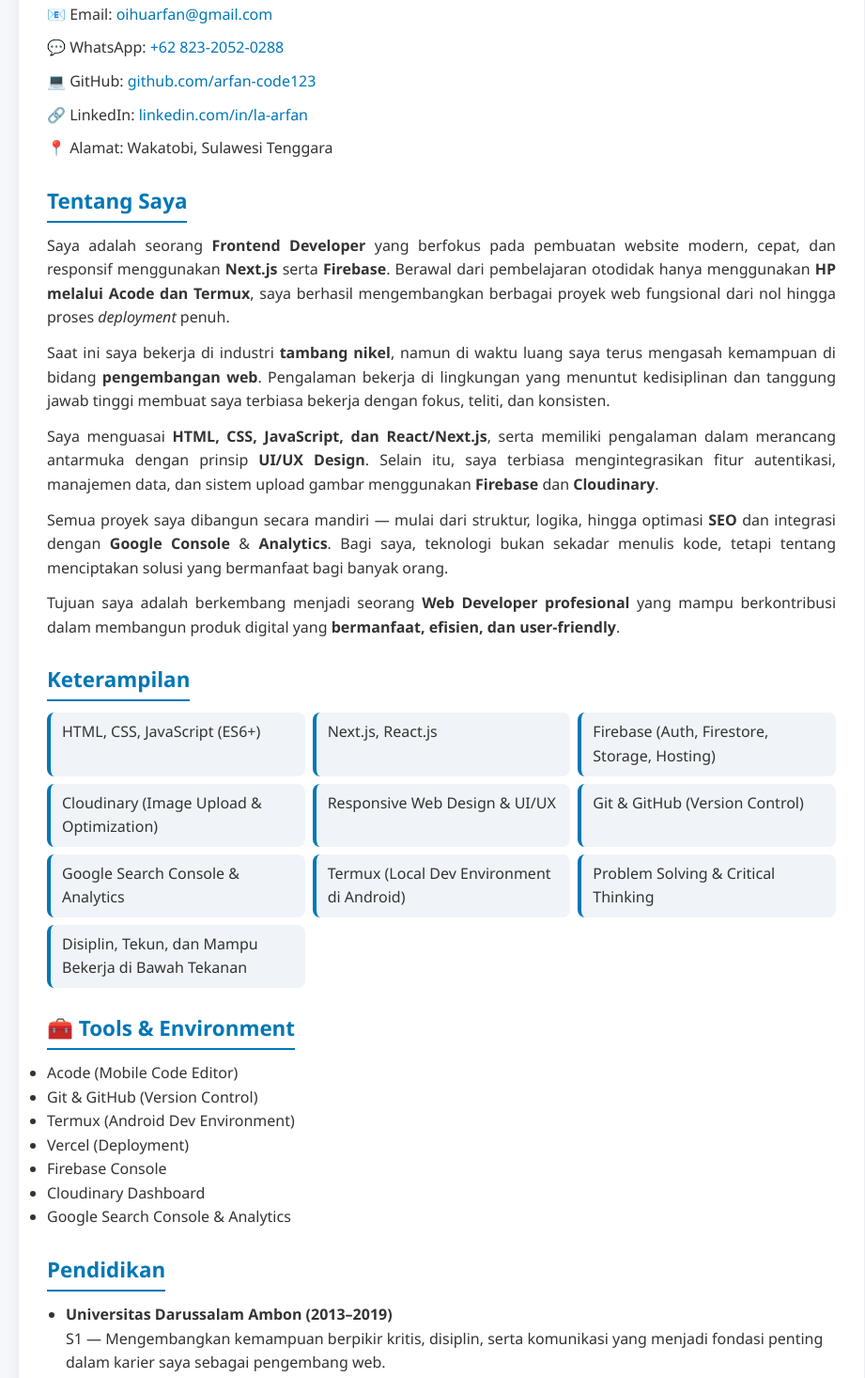
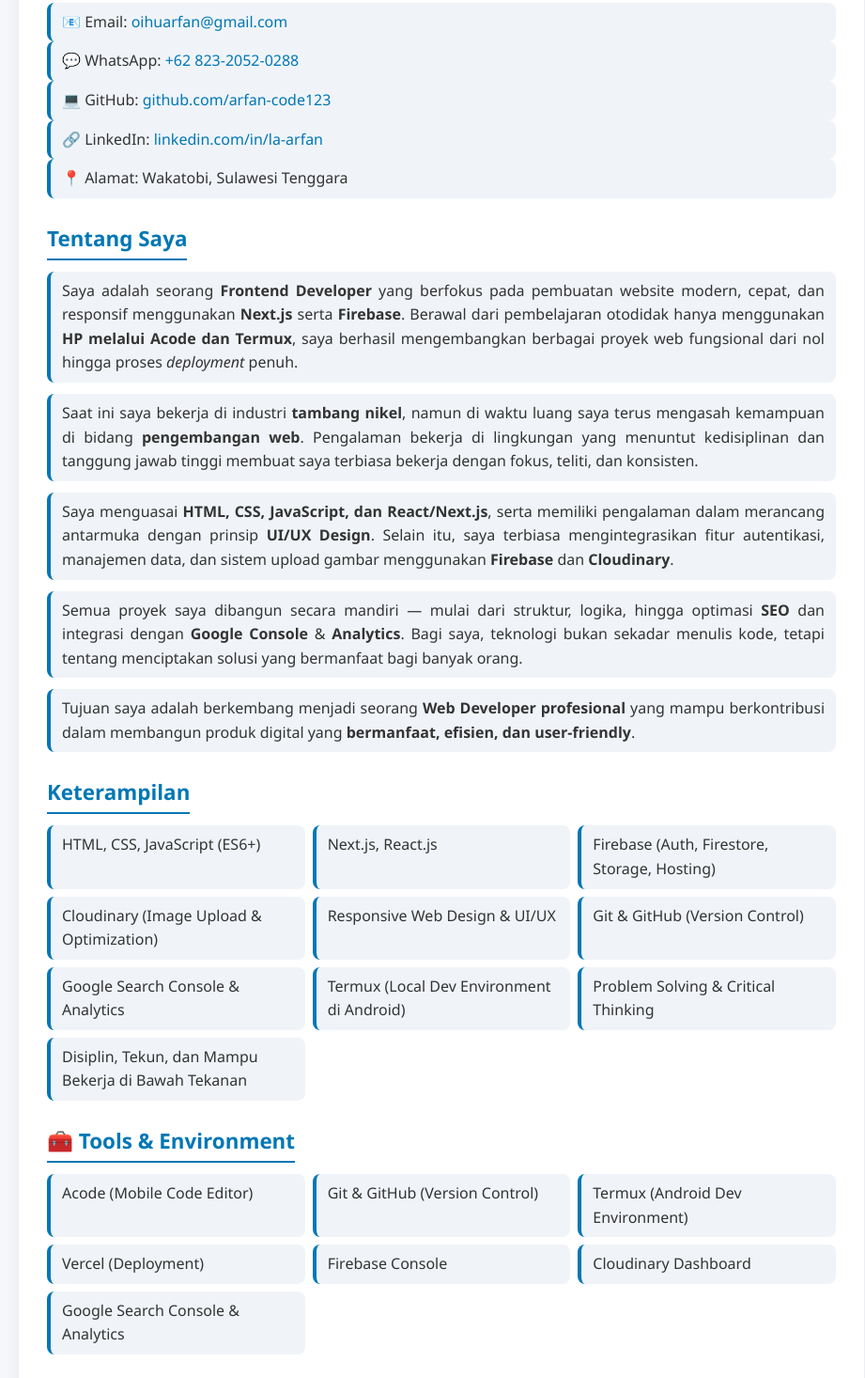
Before and after one commit to arfan-code123/cv-la-arfan, a plain HTML site: page index.html in a window 1280 px wide. Shown: the part 377-1843 px from the top of the page at 94% size, without its empty margins (170-1091 px from the left). Drawn offline with Linux system fonts and the light colour scheme.

Commit message:
Enhance styling for contact, about, tolls, education, and certificates

```diff
--- a/cv.css
+++ b/cv.css
@@ -69,7 +69,10 @@
 }
 
 .contact li {
-  margin-bottom: 10px;
+  background: #f0f4f8;
+  padding: 8px 12px;
+  border-radius: 8px;
+  border-left: 4px solid #0077b5;
 }
 
 .contact a {
@@ -87,6 +90,13 @@
   text-align: justify;
 }
 
+.about p {
+  background: #f0f4f8;
+  padding: 8px 12px;
+  border-radius: 8px;
+  border-left: 4px solid #0077b5;
+}
+
 /* Skills */
 .skills ul {
   display: grid;
@@ -102,14 +112,35 @@
   border-left: 4px solid #0077b5;
 }
 
+/* Tolls */
+.tolls ul {
+  display: grid;
+  grid-template-columns: repeat(auto-fit, minmax(250px, 1fr));
+  gap: 8px;
+  list-style: none;
+}
+
+.tolls li {
+  background: #f0f4f8;
+  padding: 8px 12px;
+  border-radius: 8px;
+  border-left: 4px solid #0077b5;
+}
+
 /* Pendidikan */
+
 .education ul {
-  list-style: disc;
-  padding-left: 20px;
+  display: grid;
+  grid-template-columns: repeat(auto-fit, minmax(250px, 1fr));
+  gap: 8px;
+  list-style: none;
 }
 
 .education li {
-  margin-bottom: 10px;
+  background: #f0f4f8;
+  padding: 8px 12px;
+  border-radius: 8px;
+  border-left: 4px solid #0077b5;
 }
 
 /* Sertifikat */
@@ -118,7 +149,10 @@
 }
 
 .certificates li {
-  margin-bottom: 15px;
+  background: #f0f4f8;
+  padding: 8px 12px;
+  border-radius: 8px;
+  border-left: 4px solid #0077b5;
 }
 
 .certificates button {
@@ -187,4 +221,4 @@
   header p {
     font-size: 1rem;
   }
-}
+  }
```
